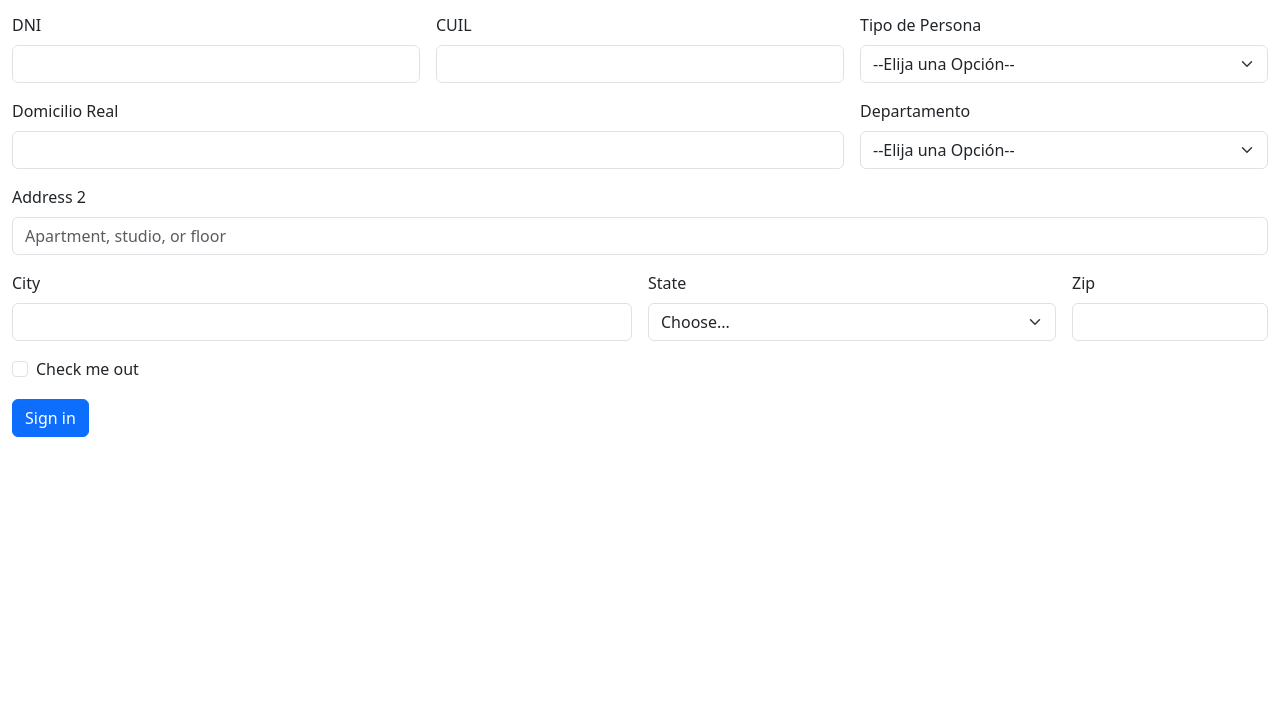
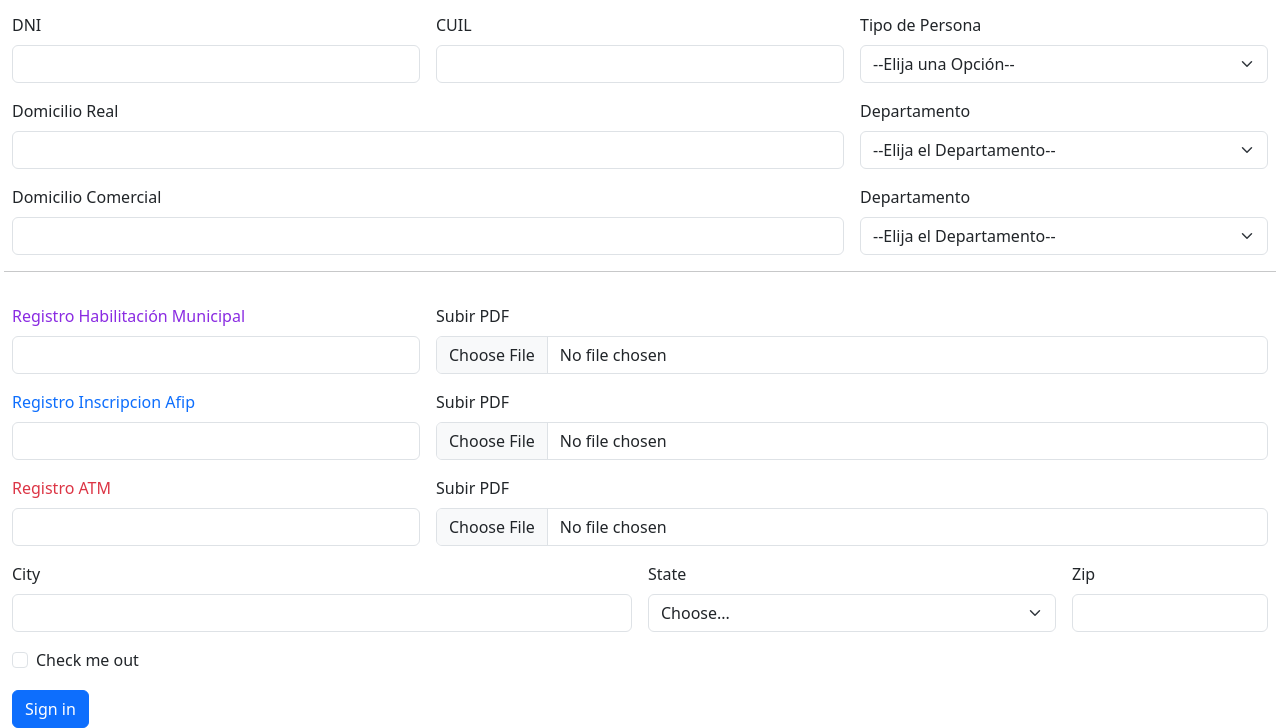
Before and after one commit to cristianchiera/cobre_desk, a website: page sujetos.html in a window 1280 px wide. Shown: the part 201-929 px from the top of the page. Before the commit the page ends 800 px from the top, so only its background shows below. Drawn offline with nearby package versions, Linux system fonts and the light colour scheme.

Commit message:
segunda subida

```diff
--- a/index.html
+++ b/sujetos.html
@@ -92,14 +92,82 @@
         <div class="col-md-4">
           <label for="departamento_real" class="form-label">Departamento</label>
           <select id="departamento_real" class="form-select">
-            <option selected>--Elija una Opción--</option>
-            <option value="1">Persona Física</option>
-            <option value="2">Persona Juridica</option>
+            <option selected>--Elija el Departamento--</option>
+            <option value="1">CAPITAL</option>
+            <option value="2">GODOY CRUZ</option>
+            <option value="3">GUAYMALLEN</option>
+            <option value="4">LAS HERAS</option>
+            <option value="5">LAVALLE</option>
+            <option value="6">SAN MARTIN</option>
+            <option value="7">JUNIN</option>
+            <option value="8">RIVADAVIA</option>
+            <option value="9">SANTA ROSA</option>
+            <option value="10">LA PAZ</option>
+            <option value="11">MAIPU</option>
+            <option value="12">LUJAN</option>
+            <option value="13">TUNUYAN</option>
+            <option value="14">TUPUNGATO</option>
+            <option value="15">SAN CARLOS</option>
+            <option value="16">SAN RAFAEL</option>
+            <option value="17">GENERAL ALVEAR</option>
+            <option value="18">MALARGUE</option>
           </select>
         </div>
-        <div class="col-12">
-          <label for="inputAddress2" class="form-label">Address 2</label>
-          <input type="text" class="form-control" id="inputAddress2" placeholder="Apartment, studio, or floor">
+
+
+        <div class="col-8">
+          <label for="domiciliocomercial" class="form-label">Domicilio Comercial</label>
+          <input type="text" class="form-control" id="domiciliocomercial" placeholder="">
+        </div>
+        <div class="col-md-4">
+          <label for="departamento_comercial" class="form-label">Departamento</label>
+          <select id="departamento_comercial" class="form-select">
+            <option selected>--Elija el Departamento--</option>
+            <option value="1">CAPITAL</option>
+            <option value="2">GODOY CRUZ</option>
+            <option value="3">GUAYMALLEN</option>
+            <option value="4">LAS HERAS</option>
+            <option value="5">LAVALLE</option>
+            <option value="6">SAN MARTIN</option>
+            <option value="7">JUNIN</option>
+            <option value="8">RIVADAVIA</option>
+            <option value="9">SANTA ROSA</option>
+            <option value="10">LA PAZ</option>
+            <option value="11">MAIPU</option>
+            <option value="12">LUJAN</option>
+            <option value="13">TUNUYAN</option>
+            <option value="14">TUPUNGATO</option>
+            <option value="15">SAN CARLOS</option>
+            <option value="16">SAN RAFAEL</option>
+            <option value="17">GENERAL ALVEAR</option>
+            <option value="18">MALARGUE</option>
+          </select>
+        </div>
+<hr>
+
+        <div class="col-4">
+          <label for="municipal" class="form-label" style="color:blueviolet">Registro Habilitación Municipal</label>
+          <input type="text" class="form-control" id="municipal" placeholder="">
+        </div>
+        <div class="col-8">
+          <label for="municipal_pdf" class="form-label">Subir PDF</label>
+          <input type="file" class="form-control" id="municipal_pdf" placeholder="">
+        </div>
+        <div class="col-4">
+          <label for="afip" class="form-label text-primary">Registro Inscripcion Afip</label>
+          <input type="text" class="form-control" id="afip" placeholder="">
+        </div>
+        <div class="col-8">
+          <label for="afip_pdf" class="form-label">Subir PDF</label>
+          <input type="file" class="form-control" id="afip_pdf" placeholder="">
+        </div>
+        <div class="col-4">
+          <label for="atm" class="form-label text-danger">Registro ATM</label>
+          <input type="text" class="form-control" id="atm" placeholder="">
+        </div>
+        <div class="col-8">
+          <label for="atm_pdf" class="form-label">Subir PDF</label>
+          <input type="file" class="form-control" id="atm_pdf" placeholder="">
         </div>
         <div class="col-md-6">
           <label for="dni" class="form-label">City</label>
```
